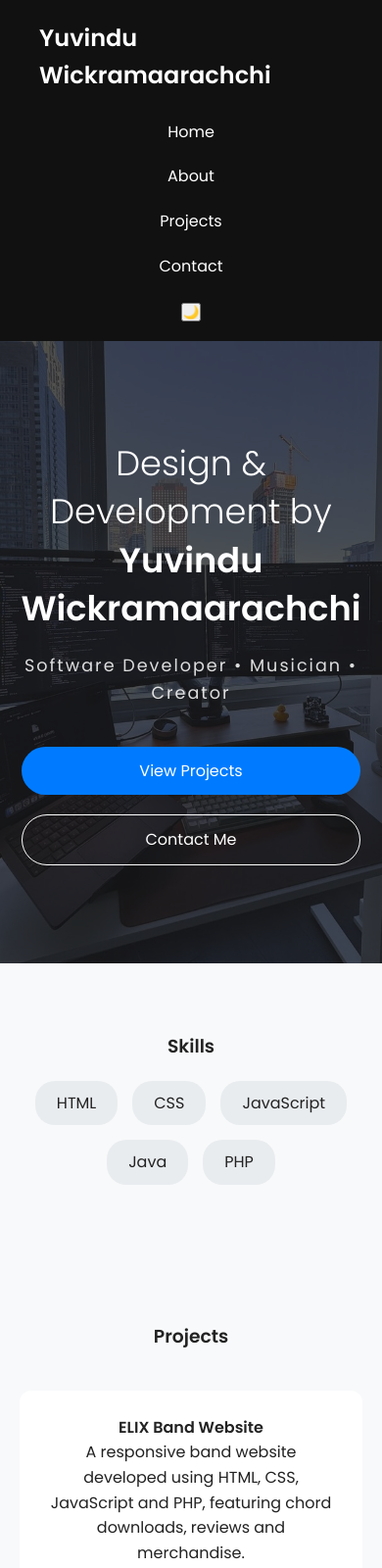
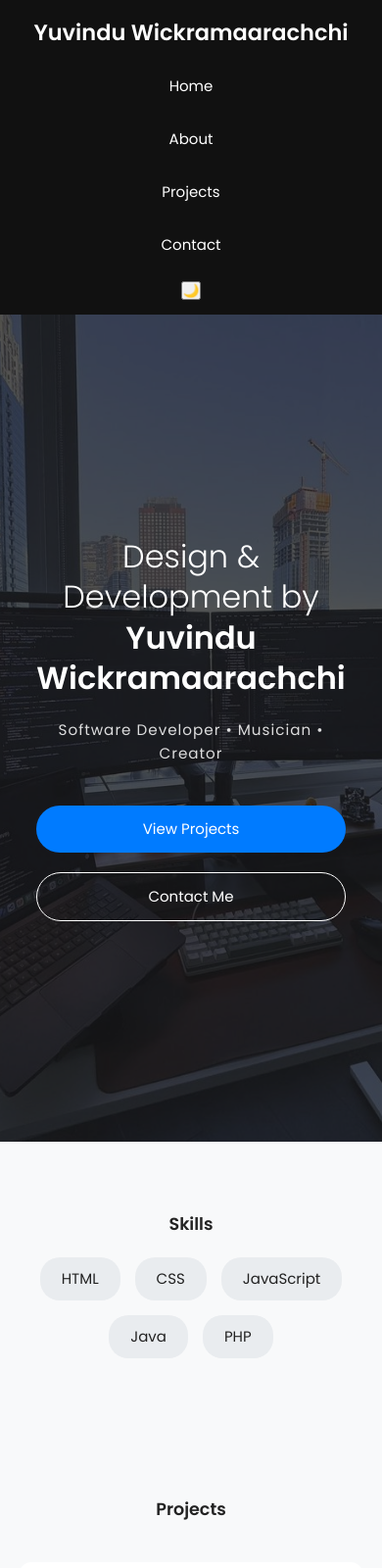
Before and after one commit to yuvinduyy/Portfolio, a plain HTML site: page index.html in a window 390 px wide. Shown: the top 1600 px of the page at 98% size. Drawn offline with Linux system fonts and the light colour scheme.

Commit message:
Moble view optimization

```diff
--- a/CSS/styles.css
+++ b/CSS/styles.css
@@ -201,16 +201,27 @@ nav ul li a:hover {
 /* =========================
    SCROLL REVEAL
 ========================= */
+
+
+/* Visible by default */
 .reveal {
+    opacity: 1;
+    transform: none;
+}
+
+/*  Animate only when JS adds .active */
+.reveal.animate {
     opacity: 0;
     transform: translateY(50px);
-    transition: 0.6s ease;
 }
 
-.reveal.active {
+.reveal.animate.active {
     opacity: 1;
     transform: translateY(0);
+    transition: 0.6s
 }
+
+
 
 /* =========================
    FOOTER
@@ -336,3 +347,76 @@ footer p {
 .dark .contact-card i {
     color: #4dabf7
 }
+
+
+
+
+
+
+
+/* =========================
+   MOBILE OPTIMIZATION
+========================= */
+
+@media (max-width: 768px) {
+
+    body {
+        font-size: 15px;
+    }
+
+    nav {
+        flex-direction: column;
+        align-items: center;
+        gap: 15px;
+        padding: 15px;
+    }
+
+    nav ul {
+        flex-direction: column;
+        gap: 10px;
+        padding: 0;
+    }
+
+    .hero {
+        padding: 0 20px;
+        height: auto;
+        min-height: 100vh;
+    }
+
+    .hero h1 {
+        font-size: 2rem;
+        line-height: 1.3;
+    }
+
+    .hero p {
+        font-size: 0.95rem;
+        letter-spacing: 1px;
+    }
+
+    .hero-buttons {
+        flex-direction: column;
+        width: 100%;
+    }
+
+    .btn {
+        width: 100%;
+        text-align: center;
+    }
+
+    .skills {
+        justify-content: center;
+    }
+
+    .projects-grid {
+        grid-template-columns: 1fr;
+    }
+
+    .contact-options {
+        flex-direction: column;
+        gap: 15px;
+    }
+
+    footer {
+        text-align: center;
+    }
+}
```
Also changed, not shown: projects.html (+4 -4 lines), 1 other file.
